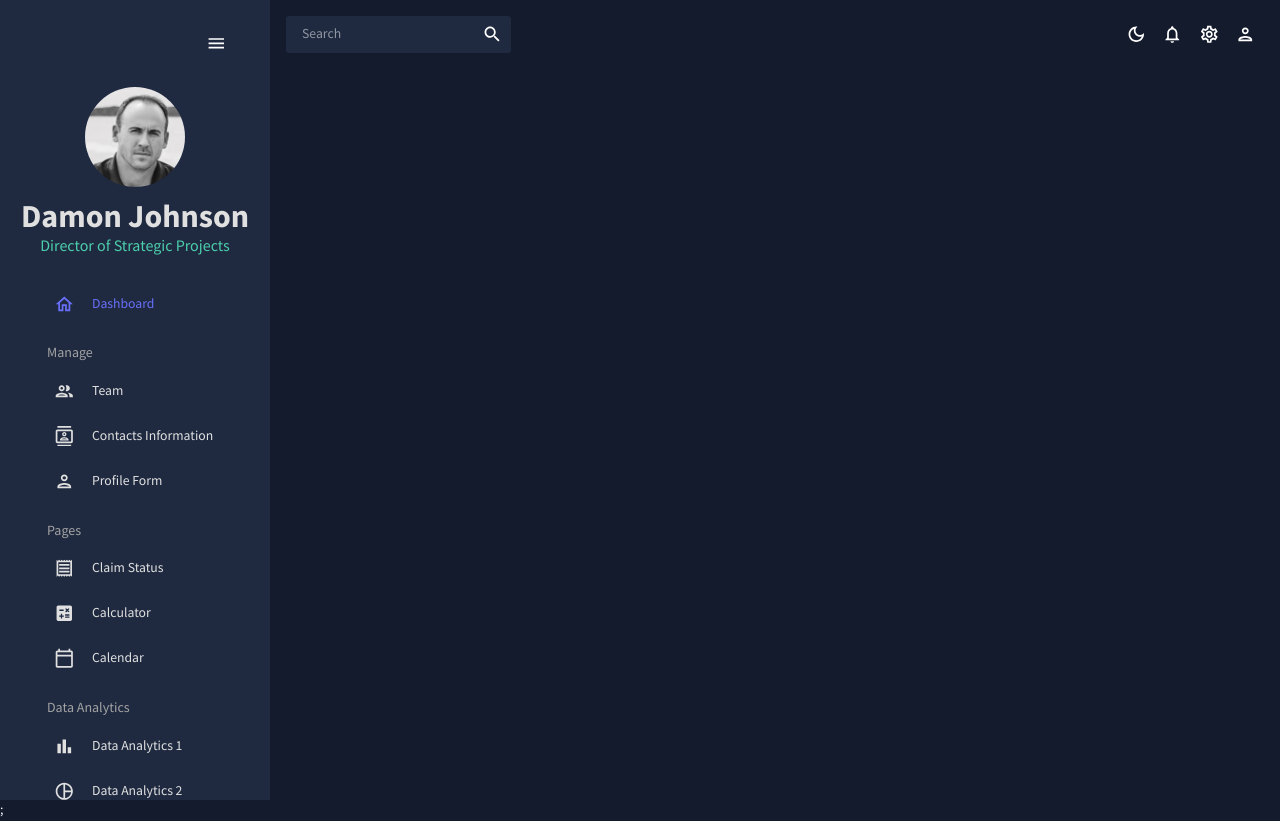
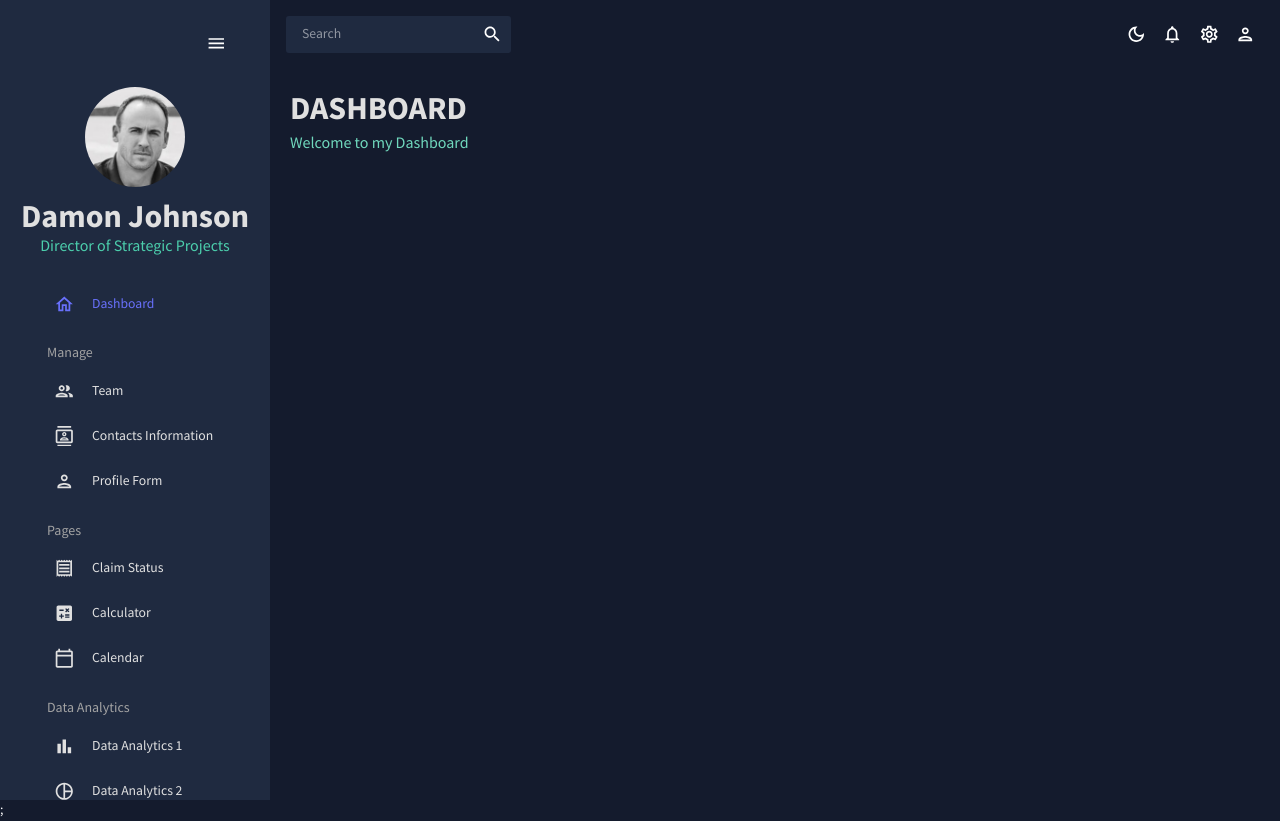
Before and after one commit to erick-parametrics/data_visualization_dashboard, a React (Create React App) app in the folder data_visualization/: page / in a window 1280 px wide. Built offline with nearby package versions, Linux system fonts and the light colour scheme.

Commit message:
add Header

```diff
--- /dev/null
+++ b/data_visualization/src/components/Header.jsx
@@ -0,0 +1,26 @@
+import React from "react";
+import { Typography, Box, useTheme } from "@mui/material";
+import { tokens } from "../theme";
+
+const Header = ({ title, subtitle }) => {
+  const theme = useTheme();
+  const colors = tokens(theme.palette.mode);
+
+  return (
+    <Box mb="30px">
+      <Typography
+        variant="h2"
+        color={colors.grey[100]}
+        fontWeight="bold"
+        sx={{ mb: "5px" }}
+      >
+        {title}
+      </Typography>
+      <Typography variant="h5" color={colors.greenAccent[400]}>
+        {subtitle}
+      </Typography>
+    </Box>
+  );
+};
+
+export default Header;
--- a/data_visualization/src/scenes/dashboard/index.jsx
+++ b/data_visualization/src/scenes/dashboard/index.jsx
@@ -1,7 +1,15 @@
 import React from "react";
+import { Box } from "@mui/material";
+import Header from "../../components/Header";
 
 const Dashboard = () => {
-  return <div></div>;
+  return (
+    <Box m="20px">
+      <Box display="flex" justifyContent="space-between" alignItems="center">
+        <Header title="DASHBOARD" subtitle="Welcome to my Dashboard" />
+      </Box>
+    </Box>
+  );
 };
 
 export default Dashboard;
--- a/data_visualization/src/scenes/global/Sidebar.jsx
+++ b/data_visualization/src/scenes/global/Sidebar.jsx
@@ -83,6 +83,7 @@
                 alignItems="center"
                 ml="15px"
               >
+                {/* I can logo or text title here */}
                 <Typography variant="h3" color={colors.grey[100]}></Typography>
                 <IconButton onClick={() => setIsCollapsed(!isCollapsed)}>
                   <MenuOutlinedIcon />
```
Also changed, not shown: data_visualization/src/scenes/global/Topbar.jsx (+0 -61 lines).
